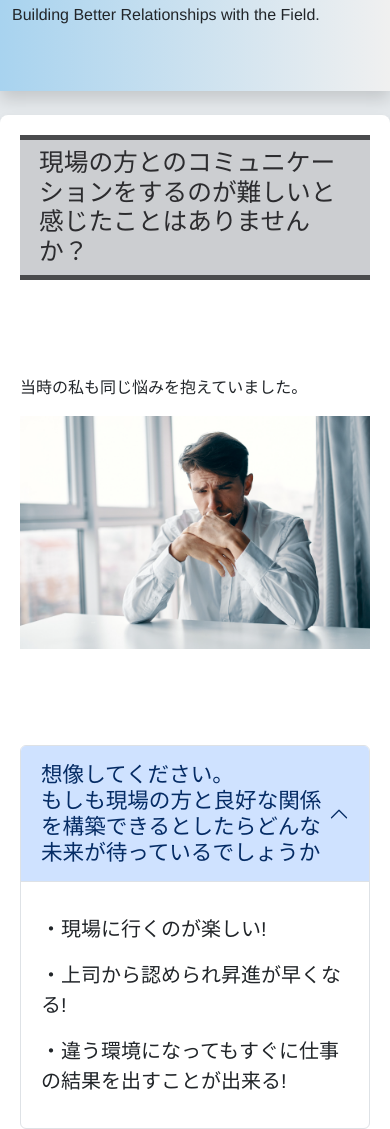
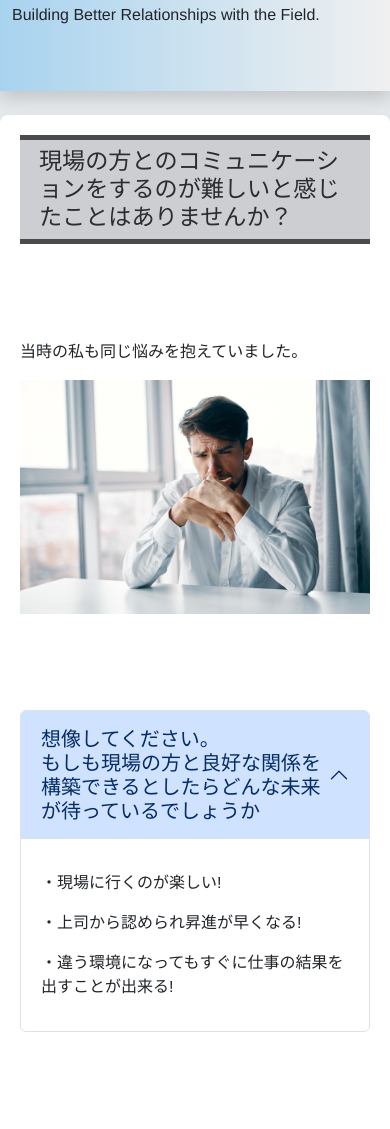
Before and after one commit to ksk-murakami/genba-communication3, a plain HTML site: page index.html in a window 390 px wide. Shown: the part 149-1278 px from the top of the page. Drawn offline with nearby package versions, Linux system fonts and the light colour scheme.

Commit message:
commit 20240819 1544

```diff
--- a/index.html
+++ b/index.html
@@ -18,7 +18,7 @@
     <div class="container content-bg">
         <div class="row">
             <div class="col-md-9">
-                <h1 class="fs-2 box4 mb-4">現場の方とのコミュニケーションをするのが難しいと感じたことはありませんか？</h1>
+                <h1 class="fs-3 box4 mb-4">現場の方とのコミュニケーションをするのが難しいと感じたことはありませんか？</h1>
                 <p class="lead extra-spacing">当時の私も同じ悩みを抱えていました。</p>
                 <div class="text-center">
                     <img src="worry.png" class="img-fluid " style="width: 100%;">
--- a/main.css
+++ b/main.css
@@ -1,10 +1,14 @@
 /* 基本のスタイル設定 */
 .display-2 {
     font-size: 3rem; /* デフォルトのフォントサイズ */
-}
+}s
 
 .fs-2 {
     font-size: 2rem; /* デフォルトのフォントサイズ */
+}
+
+.fs-3 {
+    font-size: 1.75rem; /* デフォルトのフォントサイズ */
 }
 
 .fs-4 {
@@ -19,6 +23,15 @@
     font-size: 1.25rem; /* デフォルトのフォントサイズ */
 }
 
+.accordion-button {
+    font-size: 1.5rem; /* デフォルトのフォントサイズ */
+}
+
+.accordion-body {
+    font-size: 1.25rem; /* デフォルトのフォントサイズ */
+}
+
+
 /* メディアクエリで画面サイズが768px以下の場合のスタイル */
 @media (max-width: 768px) {
     .display-2 {
@@ -29,17 +42,29 @@
         font-size: 1.5rem; /* 小さくするフォントサイズ */
     }
 
+    .fs-3 {
+        font-size: 1.25rem; /* 小さくするフォントサイズ */
+    }
+
     .fs-4 {
         font-size: 1.2rem; /* 小さくするフォントサイズ */
     }
 
     .fs-5 {
-        font-size: 1.0rem; /* 小さくするフォントサイズ */
+        font-size: 1.0rem !important; /* 小さくするフォントサイズ */
     }
 
 
     .lead {
-        font-size: 1rem; /* 小さくするフォントサイズ */
+        font-size: 1rem !important; /* 小さくするフォントサイズ */
+    }
+
+    .accordion-button {
+        font-size: 1.25rem !important; /* 小さくするフォントサイズ */
+    }
+
+    .accordion-body {
+        font-size: 1rem !important; /* 小さくするフォントサイズ */
     }
 }
 
```
